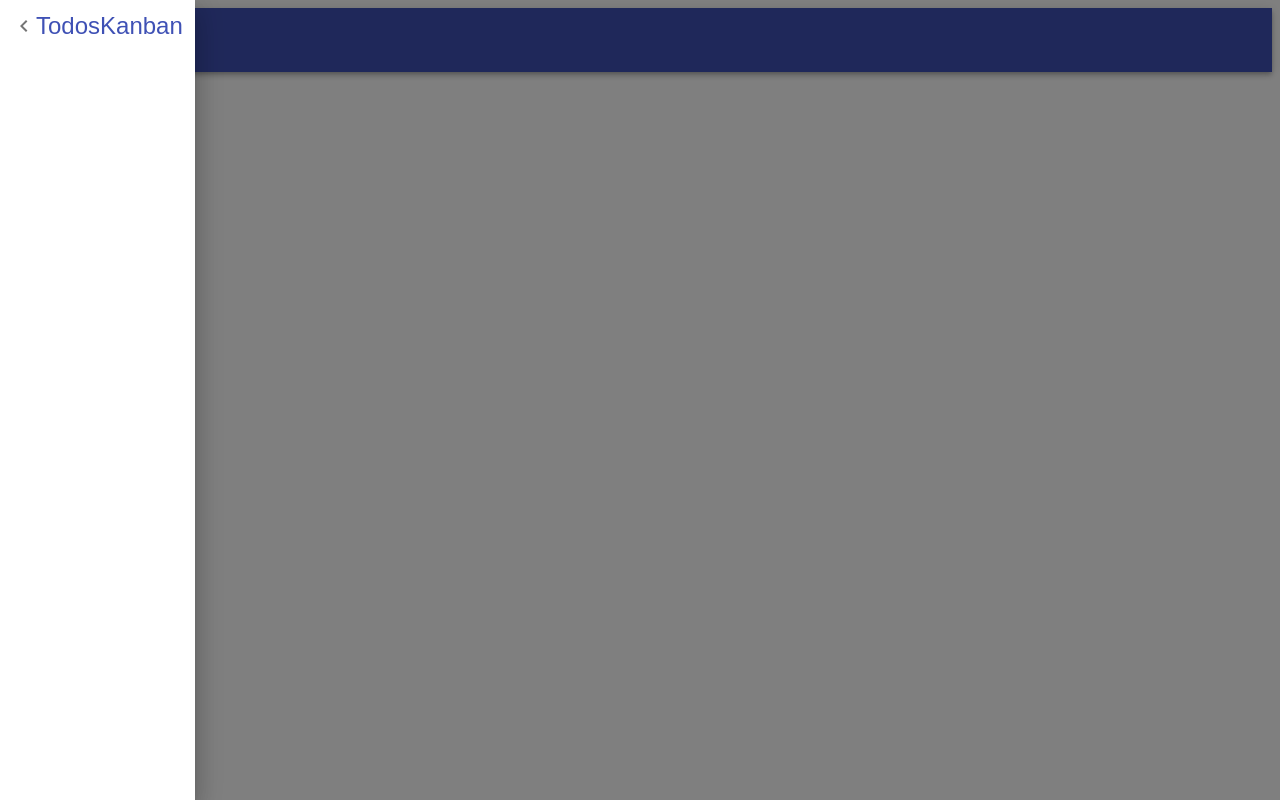
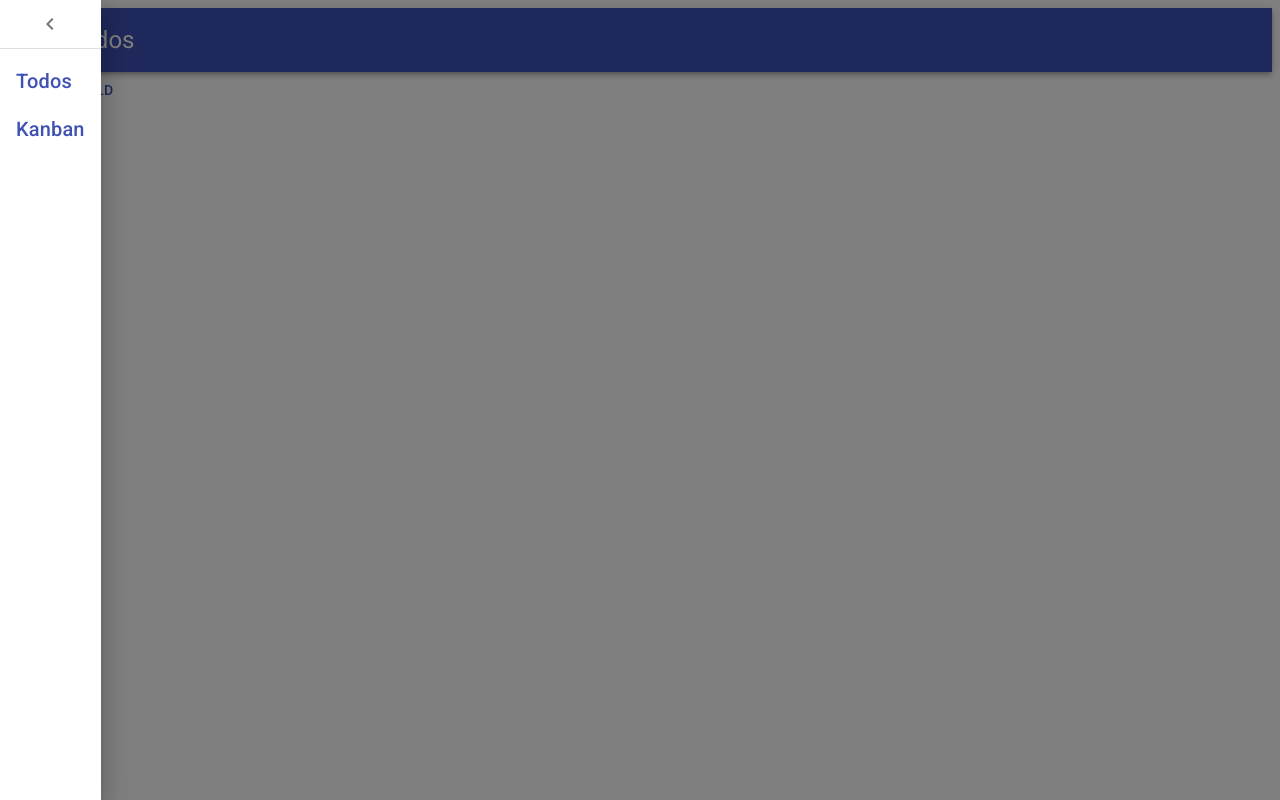
Before and after one commit to bartlomiejolma/todos-material-ui, a React (Create React App) app: page / in a window 1280 px wide. Both pictures are taken after a click on the button 44 px from the left and 40 px from the top of the page. Built offline with nearby package versions, Linux system fonts and the light colour scheme.

Commit message:
Removes links out of the icon.

```diff
--- a/src/App.js
+++ b/src/App.js
@@ -8,6 +8,8 @@ import {
   Toolbar,
   Typography,
   Link,
+  List,
+  ListItem,
 } from "@material-ui/core";
 import { Link as RouterLink, BrowserRouter as Router } from "react-router-dom";
 import { Menu, ChevronLeft } from "@material-ui/icons";
@@ -32,16 +34,22 @@ function App() {
       <Drawer anchor="left" open={open} onClose={handleDrawerClose}>
         <IconButton onClick={handleDrawerClose}>
           <ChevronLeft />
+        </IconButton>
         <Divider />
         <Router>
-            <Link component={RouterLink} to="/">
+          <List>
+            <ListItem>
+              <Link component={RouterLink} to="/" variant="h6">
                 Todos
               </Link>
-            <Link component={RouterLink} to="/kanban">
+            </ListItem>
+            <ListItem>
+              <Link component={RouterLink} to="/kanban" variant="h6">
                 Kanban
               </Link>
+            </ListItem>
+          </List>
         </Router>
-        </IconButton>
       </Drawer>
       <Content />
     </>
```
Lines whose indentation alone changed are shown as unchanged.
